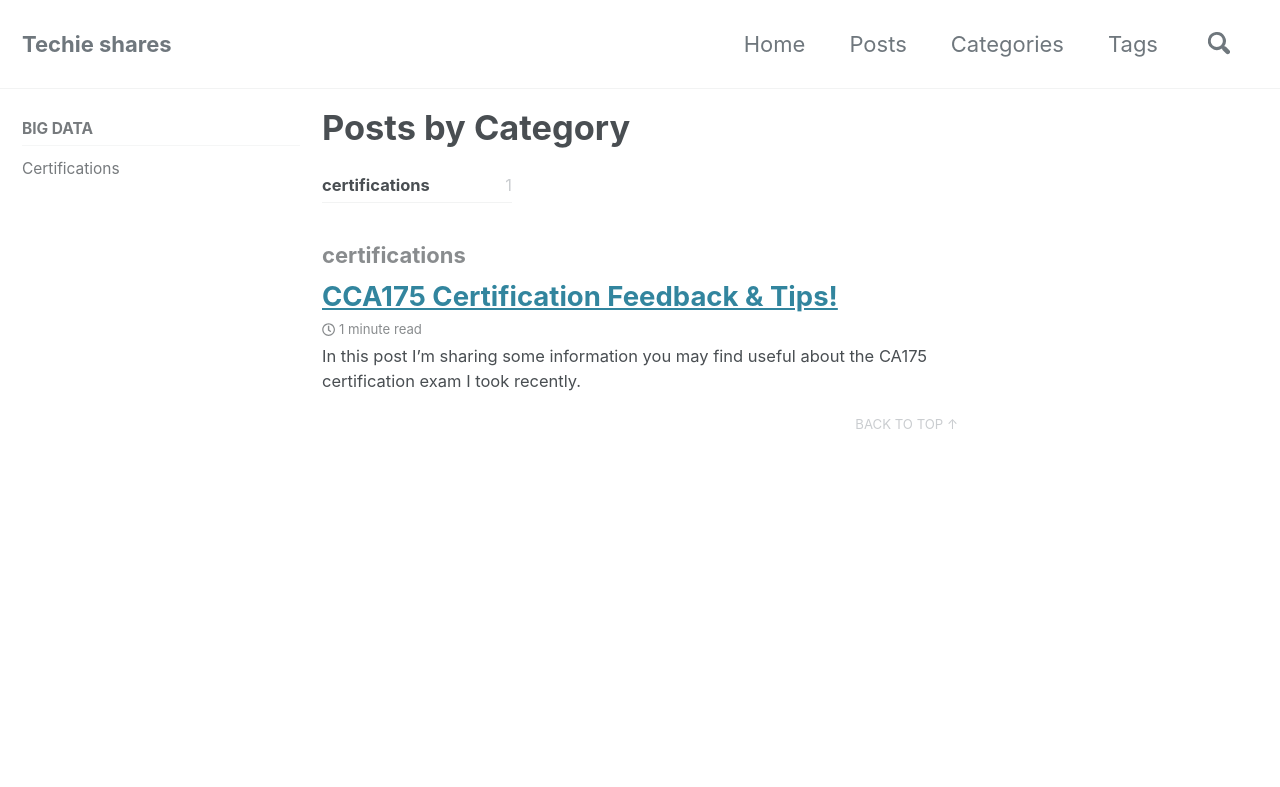
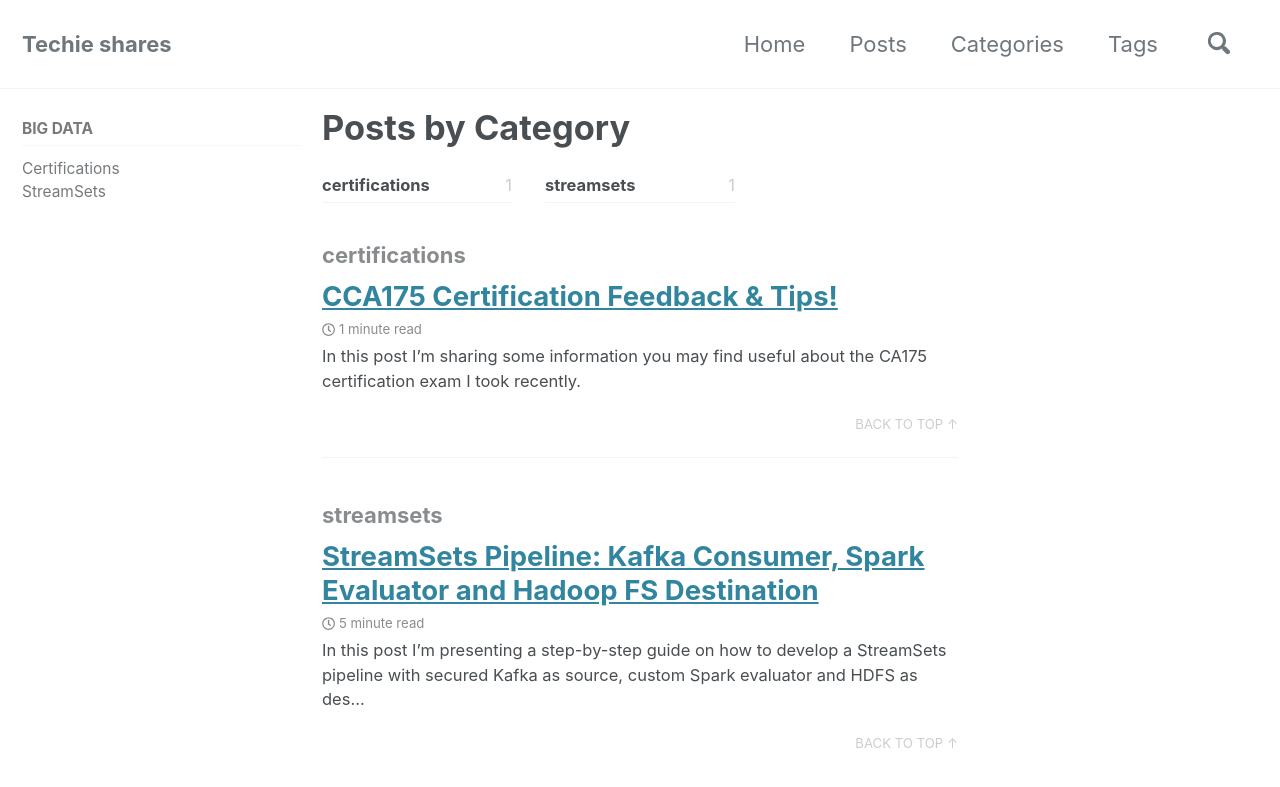
Before and after one commit to andriymz/andriymz.github.io, a Jekyll site: the page built from _pages/category-archive.md, in a window 1280 px wide and 900 px high. Shown: the top 787 px of the window. Built offline with Jekyll 4.4.1, drawn with Linux system fonts in a browser that asks for light colours; cached includes are drawn as plain includes; some of the changed lines change nothing that is shown.

Commit message:
Added a tutorial on StreamSets

````diff
--- a/_data/navigation.yml
+++ b/_data/navigation.yml
@@ -14,3 +14,5 @@
     children:
       - title: "Certifications"
         url: /categories/certifications
+      - title: "StreamSets"
+        url: /categories/streamsets
--- /dev/null
+++ b/_pages/streamsets.md
@@ -0,0 +1,6 @@
+---
+title: StreamSets
+layout: category
+permalink: /categories/streamsets/
+taxonomy: streamsets
+---
--- /dev/null
+++ b/_posts/2019-03-16-kafka-spark-hdfs-pipeline.md
@@ -0,0 +1,232 @@
+---
+title:  "StreamSets Pipeline: Kafka Consumer, Spark Evaluator and Hadoop FS Destination"
+excerpt: "In this post I'm presenting a step-by-step guide on how to develop a StreamSets pipeline with secured Kafka as source, custom Spark evaluator and HDFS as destination."
+classes: wide
+categories: [streamsets]
+tags: [tutorial, kafka, spark, hadoop, hdfs]
+---
+
+In this post I'm presenting a step-by-step guide on how to develop a StreamSets pipeline with secured Kafka as source, custom Spark code transformer and HDFS as destination.
+
+Some of the problems encountered in the tested StreamSets 3.7.2 version are also addressed.
+
+{% include figure image_path="/assets/images/streamsets/pipeline.png" %}
+
+# Pipeline configuration
+
+**1 -** We start by defining the basic pipeline configurations such as the pipeline title, *Cluster Yarn Streaming* execution mode and the delivery guarantee.
+
+{% include figure image_path="/assets/images/streamsets/pipeline_config.png" %}
+
+**2 -** In the *Cluster* tab we can also define additional *Worker Java Options* and the YARN resource pool on which StreamSets should launch our Spark Streaming application, through the `spark.yarn.queue` parameter. By default jobs run on `root.sdc` pool.
+
+It's irrelevant how much workers we set, since StreamSets will spawn as many workers as the number of partitions of our source Kafka topic.
+
+{% include figure image_path="/assets/images/streamsets/pipeline_config2.png" %}
+
+# Kafka Consumer
+
+To configure an instance of [Kafka Consumer](https://streamsets.com/documentation/datacollector/latest/help/datacollector/UserGuide/Origins/KConsumer.html) we should:
+
+**1 -** Choose the *Stage Library* compatible with our *Cluster Yarn Streaming* execution mode (an error pops-up if we choose a non-compatible library) and if possible which matches the Spark 2 version installed in our cluster.
+
+{% include figure image_path="/assets/images/streamsets/kafka_config.png" %}
+
+
+**2 -** Provide the basic Kafka consumer information, such as Kafka brokers, Zookeeper quorum, source topic and consumer group.
+
+{% include figure image_path="/assets/images/streamsets/kafka_config2.png" %}
+
+If Kafka is secured, we should grant the required *read* and *describe* privileges to the *principal* and *consumer group*:
+
+```console
+kafka-sentry --create_role --rolename streamsets
+kafka-sentry --add_role_group --rolename streamsets --groupname sparker
+kafka-sentry --grant_privilege_role --rolename streamsets --privilege "Host=*->Topic=streamsets_test->action=describe"
+kafka-sentry --grant_privilege_role --rolename streamsets --privilege "Host=*->Topic=streamsets_test->action=read"
+
+kafka-sentry --grant_privilege_role --rolename streamsets --privilege "Host=*->Consumergroup=streamsets_consumer_group->action=describe"
+kafka-sentry --grant_privilege_role --rolename streamsets --privilege "Host=*->Consumergroup=streamsets_consumer_group->action=read"
+
+kafka-sentry --grant_privilege_role --rolename streamsets --privilege "Host=*->Consumergroup=spark-executor-streamsets_consumer_group->action=describe"
+kafka-sentry --grant_privilege_role --rolename streamsets --privilege "Host=*->Consumergroup=spark-executor-streamsets_consumer_group->action=read"
+```
+
+Note: The last two privileges are necessary because Spark appends a prefix of *"spark-executor-"* to the provided *consumer group* ([KafkaUtils.scala at line 160](https://github.com/Stratio/spark-kafka/blob/master/src/main/scala/org/apache/spark/streaming/kafka010/KafkaUtils.scala#L160))
+
+**3 -** On the same tab we need to define the `security.protocol` and the `sasl.kerberos.service.name` parameters, assuming that the Java TrustStore and KeyStore required for the SSL encryption have default location and password.
+
+{% include figure image_path="/assets/images/streamsets/kafka_config3.png" %}
+
+**4 -** Create the *[JAAS Login Configuration](https://docs.oracle.com/javase/7/docs/technotes/guides/security/jgss/tutorials/LoginConfigFile.html)* file and place the *keytab* at the specified location:
+
+```console
+KafkaClient {
+  com.sun.security.auth.module.Krb5LoginModule required
+  useTicketCache=false
+  useKeyTab=true
+  renewTicket=true
+  doNotPrompt=true
+  storeKey=true
+  serviceName="kafka"
+  keyTab="/tmp/streamsets_test/sparker.keytab"
+  principal="sparker@XPAND.COM";
+};
+```
+
+**5 -** Set the *JAAS Configuration* file path, to guarantee that the created by the Data Collector JVM containers have the required security context to consume from Kafka. In Cloudera distribution environment just add the JVM flag `-Djava.security.auth.login.config=<JAAS file path>` in the Data Collector service's *Java options* parameter.
+
+Note: Any attempt at defining the *JAAS Configuration* at the pipeline level was not successful, e.g. with the below *Worker Java Options* and *Launcher ENV* configurations. The pipeline fails on validation with the `org.apache.kafka.common.KafkaException: Jaas configuration not found` exception.
+
+{% include figure image_path="/assets/images/streamsets/pipeline_config2.png" %}
+
+The version of Spark installed on mine testing environment uses the 0.10.0.x Kafka version, which doesn't allow to define the *JAAS Configuration* with the provided Kafka client properties.
+```console
+[root@nos1 streamsets_test]# ll /opt/cloudera/parcels/SPARK2-2.2.0.cloudera2-1.cdh5.12.0.p0.232957/lib/spark2/kafka-0.10/
+total 6148
+-rw-r--r-- 1 root root 5156768 Jan  9  2018 kafka_2.11-0.10.0-kafka-2.1.0.jar
+-rw-r--r-- 1 root root  747732 Jan  9  2018 kafka-clients-0.10.0-kafka-2.1.0.jar
+-rw-r--r-- 1 root root   82123 Jan  9  2018 metrics-core-2.2.0.jar
+-rw-r--r-- 1 root root  222353 Jan  9  2018 spark-streaming-kafka-0-10_2.11-2.2.0.cloudera2.jar
+-rw-r--r-- 1 root root   74683 Jan  9  2018 zkclient-0.8.jar
+```
+
+In version 0.10.2.x Kafka started to support the definition of *JAAS Configuration* through the `sasl.jaas.config` parameter, however using it will only be possible in Spark versions >2.4.0.
+
+I successfully tested consuming from Kafka using the `sasl.jaas.config` parameter in *Standalone* execution mode and CDH 6.0.0 *Stage Library*, without the need of defining the Data Collector JVM option `-Djava.security.auth.login.config=<JAAS file path>`.
+
+
+# Spark Evaluator
+
+To configure an instance of [Spark Evaluator](https://streamsets.com/documentation/datacollector/latest/help/datacollector/UserGuide/Processors/Spark.html) we should:
+
+**1 -** Produce our custom transformation by implementing the [SparkTransformer](https://github.com/streamsets/datacollector-plugin-api/blob/master/streamsets-datacollector-spark-api/src/main/java/com/streamsets/pipeline/spark/api/SparkTransformer.java) interface available in the `streamsets-datacollector-spark-api` dependency.
+
+```xml
+<dependency>
+    <groupId>com.streamsets</groupId>
+    <artifactId>streamsets-datacollector-spark-api</artifactId>
+    <version>3.7.2</version>
+    <scope>provided</scope>
+</dependency>
+```
+In our example we simply transform each processed string message to upper case.
+
+```scala
+class CustomTransformer extends SparkTransformer with Serializable with Loggable {
+  var emptyRDD: JavaRDD[(Record, String)] = _
+
+  override def init(session: SparkSession, parameters: util.List[String]): Unit = {
+    // Create an empty JavaPairRDD to return as 'errors'
+    INFO("Init called")
+    emptyRDD = session.sparkContext.emptyRDD[(Record, String)]
+  }
+
+  override def transform(javaRDD: JavaRDD[Record]): TransformResult = {
+    INFO(s"Transform called")
+
+    val errors = emptyRDD
+    val result = javaRDD.rdd
+      .map { record =>
+        INFO(s"Transforming record '$record' with type '${record.get().getType}'")
+        val recordRootFieldMap = record.get().getValueAsMap
+        val recordValue = recordRootFieldMap.get("text").getValueAsString
+        INFO(s"Transforming value '$recordValue'")
+        recordRootFieldMap.put("text", Field.create(recordValue.toUpperCase))
+        record
+      }
+
+    new TransformResult(result.toJavaRDD(), new JavaPairRDD[Record, String](errors))
+  }
+}
+```
+
+**2 -** Choose the *Stage Library* compatible with our *Cluster Yarn Streaming* execution mode (an error pops-up if we choose a non-compatible library) and if possible which matches the Spark 2 version installed in our cluster.
+
+{% include figure image_path="/assets/images/streamsets/config_spark_executor.png" %}
+
+**3 -** Add the transformer implementing JAR to the *External Libraries*.
+
+Unfortunately, the current 3.7.2 version of StreamSets has a known bug which does not allow to upload the library on Spark Evaluator's configuration. Clicking on the upload icon simply has no effect.
+
+{% include figure image_path="/assets/images/streamsets/spark_executor_before_installing.png" %}
+
+The library can still be uploaded using the *Package Manager*, by choosing the same *Stage Library* and providing the implementation JAR.
+
+{% include figure image_path="/assets/images/streamsets/install_external_lib.png" %}
+
+If the error bellow pops-up it means that the *External Library* hasn't yet been set. The default library for StreamSets installed via parcel in Cloudera distribution clusters is `/opt/cloudera/parcels/STREAMSETS_DATACOLLECTOR-3.7.2/streamsets-libs-extras/`, however the `streamsets-libs-extras` directory does not exist and the `sdc` user does not have the required permissions to create it.
+
+{% include figure image_path="/assets/images/streamsets/jar_upload_failure.png" %}
+
+To complete the StreamSets set-up we will need to configure the directory by following the [*"Set Up an External Directory"* documentation section](https://streamsets.com/documentation/datacollector/latest/help/datacollector/UserGuide/Configuration/ExternalLibs.html).
+
+After uploading the JAR the Data Collector should be restarted. Another problem I noticed is that the restart is not performed by clicking on *Restart Data Collector*. The Data Collector instance stops and is not started, until we start it manually.
+
+{% include figure image_path="/assets/images/streamsets/installed_external_lib_restart.png" %}
+
+If we try to remove a previously uploaded JAR then good luck, because the checkbox seems not be working as well (ugh!). Hopefully uploading a JAR with the same name replaces the existing one.
+
+{% include figure image_path="/assets/images/streamsets/installed_external_lib.png" %}
+
+Additionally, it is also possible to directly replace the JAR in its directory. Removing the library also works as workaround, since it is correctly reflected in the UI.
+
+```console
+[root@nos3 sdc-extras]# tree
+.
+└── streamsets-datacollector-cdh_spark_2_1_r1-lib
+    └── lib
+        └── streamsets-spark-transformer-1.0.jar
+```
+
+
+**3 -** Check that the *External Library* is available in Spark Evaluator configurations.
+
+{% include figure image_path="/assets/images/streamsets/spark_executor_after_installing.png" %}
+
+**4 -** Provide the package of the class implementing the *SparkTransformer*.
+
+{% include figure image_path="/assets/images/streamsets/config_spark_executor2.png" %}
+
+
+# Hadoop FS Destination
+
+To configure an instance of [Hadoop FS Destionation](https://streamsets.com/documentation/datacollector/latest/help/datacollector/UserGuide/Destinations/HadoopFS-destination.html) we should:
+
+**1 -** Choose the *Stage Library* version, if possible matching the cluster's CDH version.
+
+{% include figure image_path="/assets/images/streamsets/config_hdfs_destination.png" %}
+
+**2 -** Provide the Hadoop configuration directory, available in *Resources*, and check the Kerberos authentication checkbox.
+
+{% include figure image_path="/assets/images/streamsets/config_hdfs_destination2_kerberos.png" %}
+
+```console
+[root@nos3 lib]# tree /data/sdc/resources/hadoop-conf/
+/data/sdc/resources/hadoop-conf/
+├── core-site.xml -> /etc/hadoop/conf/core-site.xml
+├── hdfs-site.xml -> /etc/hadoop/conf/hdfs-site.xml
+├── mapred-site.xml -> /etc/hadoop/conf/mapred-site.xml
+├── ssl-client.xml -> /etc/hadoop/conf/ssl-client.xml
+└── yarn-site.xml -> /etc/hadoop/conf/yarn-site.xml
+```
+
+
+**3 -** Select the output directory. For security reasons it's suggested that the `sdc` user does not belong to *Hadoop Proxy Users* to guarantee that only the directories the logged-in user has access to can be used as output directories, not allowing any impersonation.
+
+{% include figure image_path="/assets/images/streamsets/config_hdfs_destination3.png" %}
+
+**4 -** Select the data format and the *Field's* value path.
+
+{% include figure image_path="/assets/images/streamsets/config_hdfs_destination4.png" %}
+
+
+# Running pipeline metrics
+
+Once the pipeline is configured and passes the validation, we can start it and check its stage metrics, as shown bellow.
+
+{% include figure image_path="/assets/images/streamsets/running.png" %}
+
+{% include figure image_path="/assets/images/streamsets/running2.png" %}
+
+{% include figure image_path="/assets/images/streamsets/running3.png" %}
````
